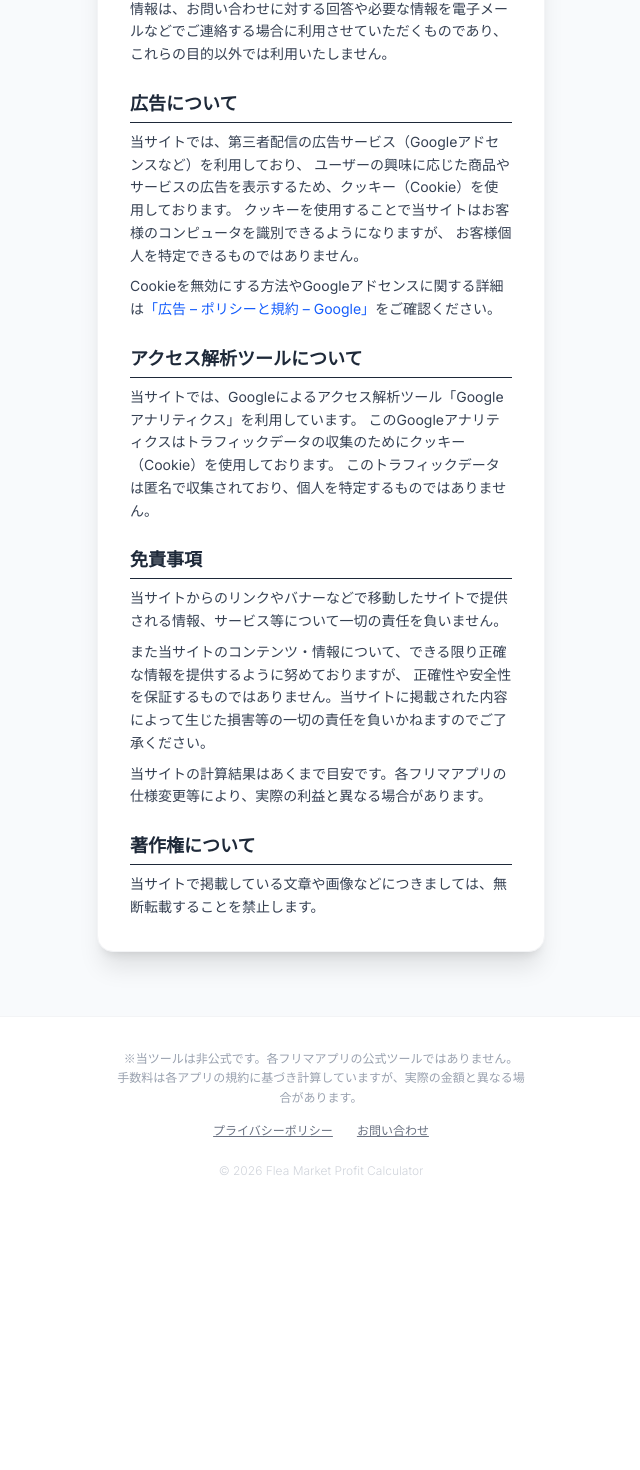
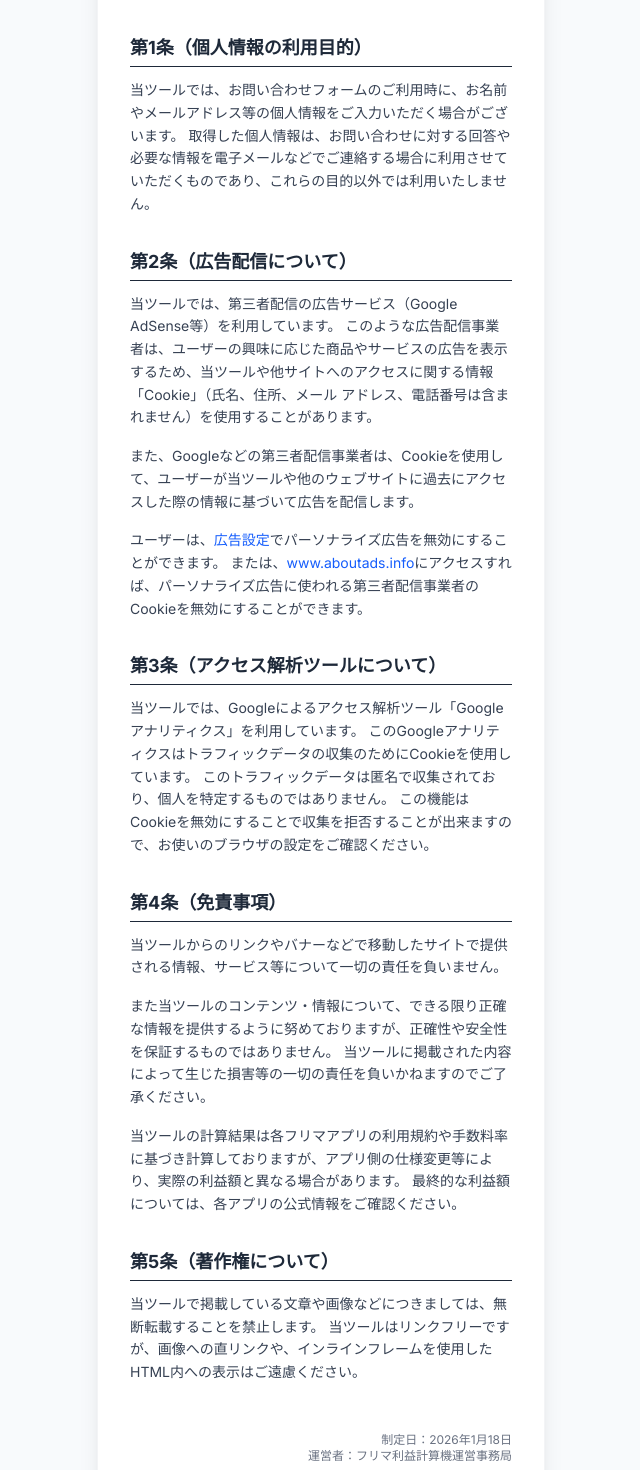
Before and after one commit to v888cyykgg/mercari-calc, a Next.js app: page /privacy in a window 1280 px wide. Shown: the part 198-1668 px from the top of the page, without its empty margins (319-959 px from the left). Before the commit the page ends 1409 px from the top, so only its background shows below. Built offline with nearby package versions, Linux system fonts and the light colour scheme.

Commit message:
docs: AdSense対応のためプライバシーポリシーを改定

```diff
--- a/src/app/privacy/page.tsx
+++ b/src/app/privacy/page.tsx
@@ -5,7 +5,7 @@ import Footer from "@/components/Footer";
 
 export const metadata: Metadata = {
   title: "プライバシーポリシー | フリマ利益計算機",
-  description: "フリマ利益計算機のプライバシーポリシーページです。個人情報の取り扱い、免責事項について記載しています。",
+  description: "フリマ利益計算機のプライバシーポリシーページです。個人情報の取り扱い、Cookieの使用、免責事項について記載しています。",
 };
 
 export default function PrivacyPolicy() {
@@ -24,68 +24,76 @@ export default function PrivacyPolicy() {
 
       {/* Main Content */}
       <main className="flex-grow p-4 w-full">
-        <div className="max-w-md mx-auto bg-white rounded-2xl shadow-xl overflow-hidden border border-gray-100 p-6 md:p-8 space-y-6 text-sm text-gray-700 leading-relaxed">
+        <div className="max-w-md mx-auto bg-white rounded-2xl shadow-xl overflow-hidden border border-gray-100 p-6 md:p-8 space-y-8 text-sm text-gray-700 leading-relaxed">
+
+          <p>
+            当サイト「フリマ利益計算機」（以下、「当ツール」といいます）は、ユーザーの個人情報の取り扱いについて、以下のとおりプライバシーポリシー（以下、「本ポリシー」といいます）を定めます。
+          </p>
 
           <section>
-            <h2 className="text-lg font-bold text-gray-800 mb-2 border-b pb-1">個人情報の利用目的</h2>
+            <h2 className="text-lg font-bold text-gray-800 mb-3 border-b pb-1">第1条（個人情報の利用目的）</h2>
             <p>
-              当サイトでは、お問い合わせの際、名前やメールアドレス等の個人情報を入力いただく場合がございます。
-              取得した個人情報は、お問い合わせに対する回答や必要な情報を電子メールなどでご連絡する場合に利用させていただくものであり、
-              これらの目的以外では利用いたしません。
+              当ツールでは、お問い合わせフォームのご利用時に、お名前やメールアドレス等の個人情報をご入力いただく場合がございます。
+              取得した個人情報は、お問い合わせに対する回答や必要な情報を電子メールなどでご連絡する場合に利用させていただくものであり、これらの目的以外では利用いたしません。
             </p>
           </section>
 
           <section>
-            <h2 className="text-lg font-bold text-gray-800 mb-2 border-b pb-1">広告について</h2>
+            <h2 className="text-lg font-bold text-gray-800 mb-3 border-b pb-1">第2条（広告配信について）</h2>
+            <div className="space-y-4">
+              <p>
+                当ツールでは、第三者配信の広告サービス（Google AdSense等）を利用しています。
+                このような広告配信事業者は、ユーザーの興味に応じた商品やサービスの広告を表示するため、当ツールや他サイトへのアクセスに関する情報「Cookie」（氏名、住所、メール アドレス、電話番号は含まれません）を使用することがあります。
+              </p>
+              <p>
+                また、Googleなどの第三者配信事業者は、Cookieを使用して、ユーザーが当ツールや他のウェブサイトに過去にアクセスした際の情報に基づいて広告を配信します。
+              </p>
+              <p>
+                ユーザーは、<a href="https://www.google.com/settings/ads" target="_blank" rel="noopener noreferrer" className="text-blue-600 hover:underline">広告設定</a>でパーソナライズ広告を無効にすることができます。
+                または、<a href="https://www.aboutads.info/" target="_blank" rel="noopener noreferrer" className="text-blue-600 hover:underline">www.aboutads.info</a>にアクセスすれば、パーソナライズ広告に使われる第三者配信事業者のCookieを無効にすることができます。
+              </p>
+            </div>
+          </section>
+
+          <section>
+            <h2 className="text-lg font-bold text-gray-800 mb-3 border-b pb-1">第3条（アクセス解析ツールについて）</h2>
             <p>
-              当サイトでは、第三者配信の広告サービス（Googleアドセンスなど）を利用しており、
-              ユーザーの興味に応じた商品やサービスの広告を表示するため、クッキー（Cookie）を使用しております。
-              クッキーを使用することで当サイトはお客様のコンピュータを識別できるようになりますが、
-              お客様個人を特定できるものではありません。
-            </p>
-            <p className="mt-2">
-              Cookieを無効にする方法やGoogleアドセンスに関する詳細は
-              <a
-                href="https://policies.google.com/technologies/ads?hl=ja"
-                target="_blank"
-                rel="noopener noreferrer"
-                className="text-blue-600 hover:underline"
-              >
-                「広告 – ポリシーと規約 – Google」
-              </a>
-              をご確認ください。
+              当ツールでは、Googleによるアクセス解析ツール「Googleアナリティクス」を利用しています。
+              このGoogleアナリティクスはトラフィックデータの収集のためにCookieを使用しています。
+              このトラフィックデータは匿名で収集されており、個人を特定するものではありません。
+              この機能はCookieを無効にすることで収集を拒否することが出来ますので、お使いのブラウザの設定をご確認ください。
             </p>
           </section>
 
           <section>
-            <h2 className="text-lg font-bold text-gray-800 mb-2 border-b pb-1">アクセス解析ツールについて</h2>
+            <h2 className="text-lg font-bold text-gray-800 mb-3 border-b pb-1">第4条（免責事項）</h2>
+            <div className="space-y-4">
+              <p>
+                当ツールからのリンクやバナーなどで移動したサイトで提供される情報、サービス等について一切の責任を負いません。
+              </p>
+              <p>
+                また当ツールのコンテンツ・情報について、できる限り正確な情報を提供するように努めておりますが、正確性や安全性を保証するものではありません。
+                当ツールに掲載された内容によって生じた損害等の一切の責任を負いかねますのでご了承ください。
+              </p>
+              <p>
+                当ツールの計算結果は各フリマアプリの利用規約や手数料率に基づき計算しておりますが、アプリ側の仕様変更等により、実際の利益額と異なる場合があります。
+                最終的な利益額については、各アプリの公式情報をご確認ください。
+              </p>
+            </div>
+          </section>
+
+          <section>
+            <h2 className="text-lg font-bold text-gray-800 mb-3 border-b pb-1">第5条（著作権について）</h2>
             <p>
-              当サイトでは、Googleによるアクセス解析ツール「Googleアナリティクス」を利用しています。
-              このGoogleアナリティクスはトラフィックデータの収集のためにクッキー（Cookie）を使用しております。
-              このトラフィックデータは匿名で収集されており、個人を特定するものではありません。
+              当ツールで掲載している文章や画像などにつきましては、無断転載することを禁止します。
+              当ツールはリンクフリーですが、画像への直リンクや、インラインフレームを使用したHTML内への表示はご遠慮ください。
             </p>
           </section>
 
-          <section>
-            <h2 className="text-lg font-bold text-gray-800 mb-2 border-b pb-1">免責事項</h2>
-            <p>
-              当サイトからのリンクやバナーなどで移動したサイトで提供される情報、サービス等について一切の責任を負いません。
-            </p>
-            <p className="mt-2">
-              また当サイトのコンテンツ・情報について、できる限り正確な情報を提供するように努めておりますが、
-              正確性や安全性を保証するものではありません。当サイトに掲載された内容によって生じた損害等の一切の責任を負いかねますのでご了承ください。
-            </p>
-            <p className="mt-2">
-              当サイトの計算結果はあくまで目安です。各フリマアプリの仕様変更等により、実際の利益と異なる場合があります。
-            </p>
-          </section>
-
-          <section>
-            <h2 className="text-lg font-bold text-gray-800 mb-2 border-b pb-1">著作権について</h2>
-            <p>
-              当サイトで掲載している文章や画像などにつきましては、無断転載することを禁止します。
-            </p>
-          </section>
+          <div className="pt-4 text-right text-xs text-gray-500">
+            <p>制定日：2026年1月18日</p>
+            <p>運営者：フリマ利益計算機運営事務局</p>
+          </div>
 
         </div>
       </main>
```
